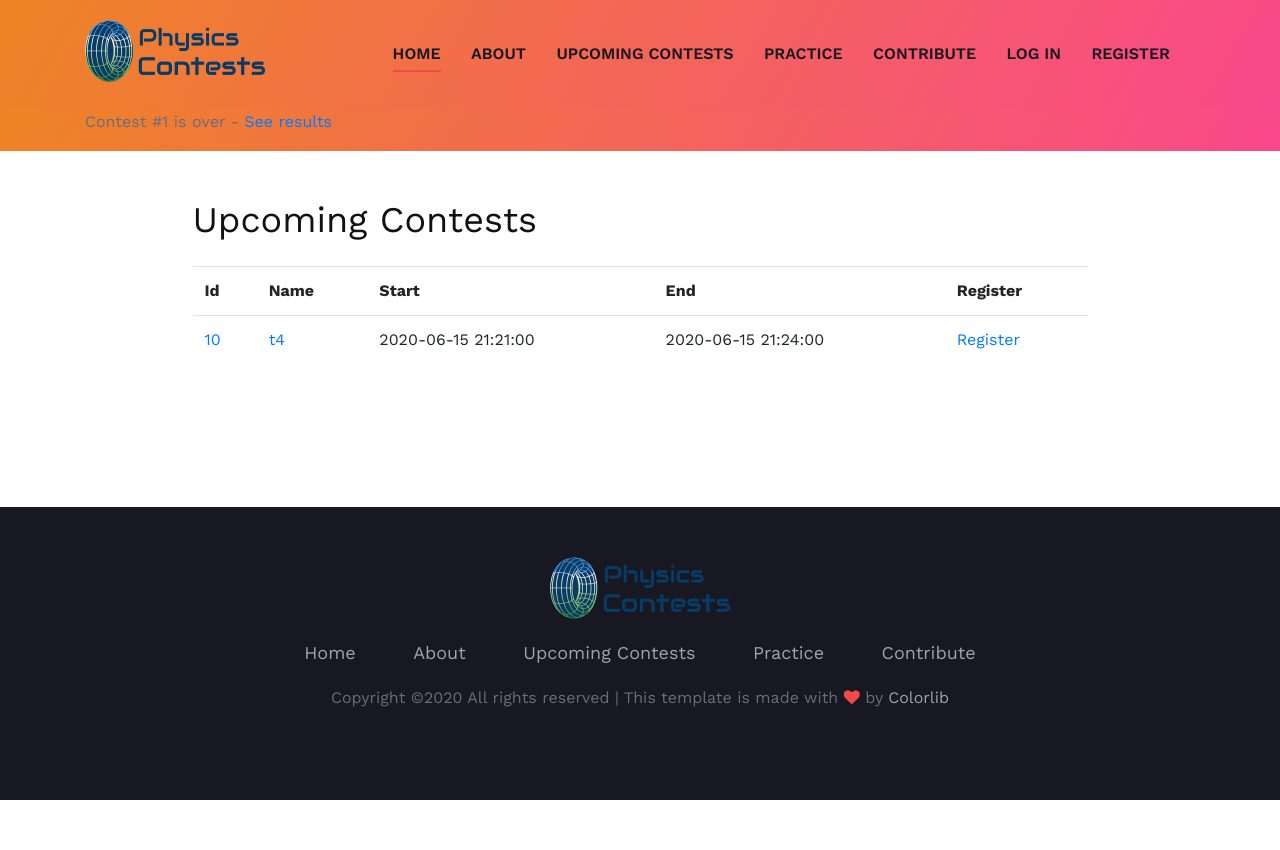
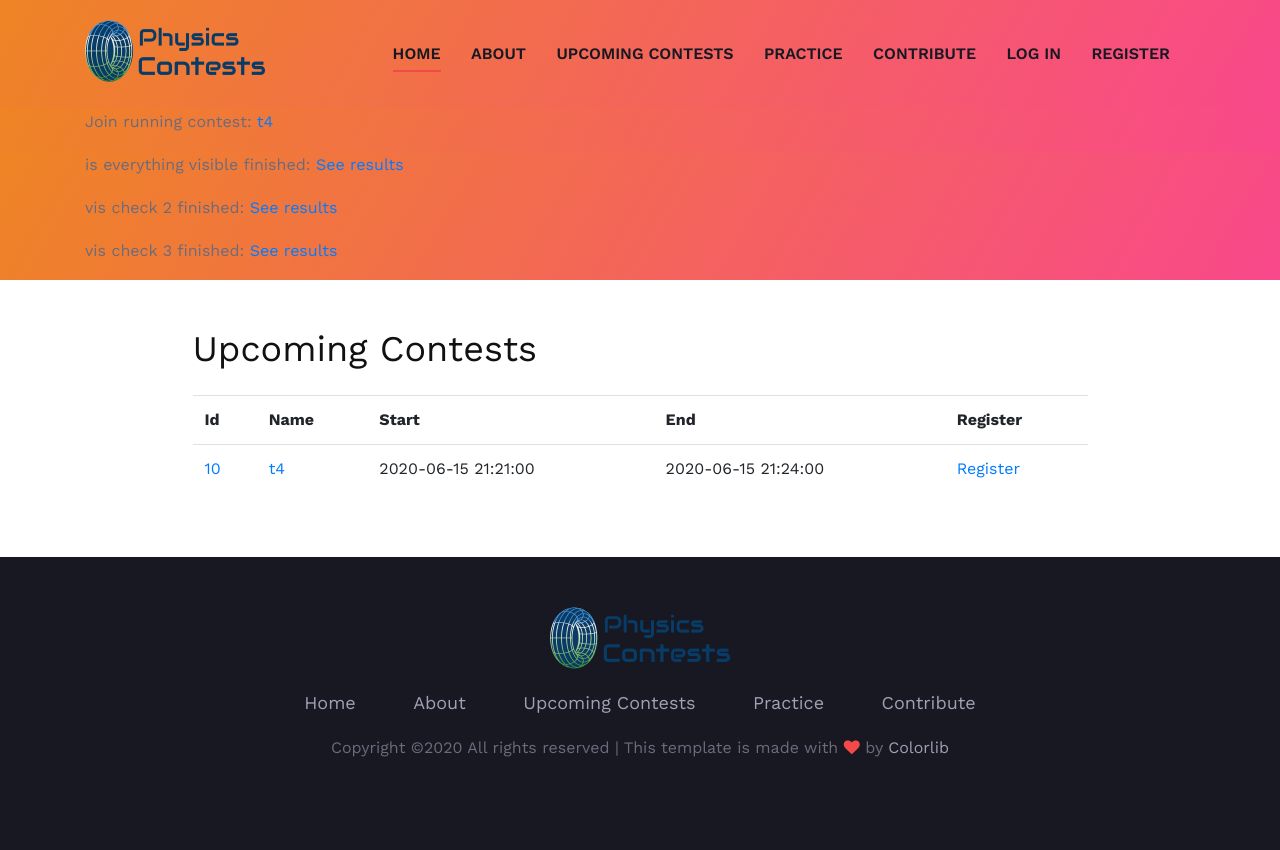
Before and after one commit to SimonSkade/phisicscontests, a Flask app: page /upcoming_contests in a window 1280 px wide. Before the commit the page ends 800 px from the top, so only its background shows below. Run offline with Flask 2, Linux system fonts and the light colour scheme; data comes from the database, SQL or seed files in the repository; both versions use the stored data as it was after the commit; some libraries are stand-ins or nearby versions.

Commit message:
I now changed everything what is connected to time to UTC time, except the countdown, which does not work at the moment; but the rest should work

```diff
--- a/physicscontests/__init__.py
+++ b/physicscontests/__init__.py
@@ -5,6 +5,7 @@ from flask_login import LoginManager
 from datetime import datetime, timedelta
 from apscheduler.schedulers.background import BackgroundScheduler
 import os
+from pytz import utc
 
 app = Flask(__name__)
 
@@ -22,7 +23,7 @@ bcrypt = Bcrypt(app)
 login_manager = LoginManager(app)
 login_manager.login_view = "login"
 login_manager.login_message_category = "info"
-scheduler = BackgroundScheduler()
+scheduler = BackgroundScheduler(timezone=utc)
 scheduler.start()
 
 
@@ -36,11 +37,11 @@ def get_important_announcements():#should only be triggered once if there is som
 	return announcements
 
 def get_running_contests():
-	contests_running = Contest.query.filter(Contest.start <= datetime.now()).filter(Contest.end > datetime.now()).all()
+	contests_running = Contest.query.filter(Contest.start <= datetime.utcnow()).filter(Contest.end > datetime.utcnow()).all()
 	return contests_running
 
 def get_finished_contests():
-	contests_finished = Contest.query.filter(Contest.end <= datetime.now()).filter(Contest.end > datetime.now() - timedelta(hours=2)).all()
+	contests_finished = Contest.query.filter(Contest.end <= datetime.utcnow()).filter(Contest.end > datetime.utcnow() - timedelta(hours=1)).all()
 	return contests_finished
 
 app.jinja_env.globals.update(get_running_contests=get_running_contests)
--- a/physicscontests/forms.py
+++ b/physicscontests/forms.py
@@ -98,8 +98,8 @@ class AnswerForm(FlaskForm):
 class ContestForm(FlaskForm):
 	name = StringField("Contest name", validators=[DataRequired()])
 	description = TextAreaField("Contest description")
-	start = DateTimeField("Start (format: yyyy-mm-dd HH:MM:SS)", validators=[DataRequired()])
-	end = DateTimeField("End (format: yyyy-mm-dd HH:MM:SS)", validators=[DataRequired()])
+	start = DateTimeField("Start (in UTC time!) (format: yyyy-mm-dd HH:MM:SS)", validators=[DataRequired()])
+	end = DateTimeField("End (in UTC time!) (format: yyyy-mm-dd HH:MM:SS)", validators=[DataRequired()])
 	"""if current_user:
 		users_tasks = Task.query.filter(or_(Task.visible == True, Task.author == current_user)).all()
 	else:
--- a/physicscontests/models.py
+++ b/physicscontests/models.py
@@ -12,7 +12,7 @@ class Solved_by(db.Model):
 	__table_args__ = (db.PrimaryKeyConstraint("user_id","task_id"),)
 	user_id = db.Column(db.Integer, db.ForeignKey("user.id"), primary_key=True)
 	task_id = db.Column(db.Integer, db.ForeignKey("task.id"), primary_key=True)
-	timestamp = db.Column(db.TIMESTAMP(timezone=False), nullable=False, default=datetime.now())#later change to 2 hours offset
+	timestamp = db.Column(db.TIMESTAMP(timezone=False), nullable=False, default=datetime.utcnow())#later change to 2 hours offset
 	solved_by_users = db.relationship("User", back_populates="solved")
 	solved = db.relationship("Task", back_populates="solved_by_users")
 
--- a/physicscontests/routes.py
+++ b/physicscontests/routes.py
@@ -14,7 +14,7 @@ from flask_wtf import FlaskForm
 @app.route("/")
 @app.route("/home")
 def home():
-	contest = Contest.query.filter(Contest.end > datetime.now()).order_by(Contest.start).first()
+	contest = Contest.query.filter(Contest.end > datetime.utcnow()).order_by(Contest.start).first()
 	return render_template("index.html", contest=contest)
 
 
@@ -137,7 +137,7 @@ def create_task():
 
 @app.route("/modify-task/<int:taskID>", methods=["GET","POST"])
 @login_required
-def modify_task(taskID):
+def modify_task(taskID):#modifiying does not work well yet (it only changes the stuff that is not set to the current value)
 	task = Task.query.filter_by(id=taskID).first()
 	if current_user != task.author:
 		return not_found(404)
@@ -179,13 +179,13 @@ def modify_task(taskID):
 @app.route("/practice/exercises/<int:taskID>", methods=["GET","POST"])
 def view_task(taskID):
 	task = Task.query.filter_by(id=taskID).first()
-	if task:
+	if task and (task.visible or current_user == task.author):
 		form = AnswerForm()
 		if current_user.is_authenticated and Solved_by.query.filter_by(solved=task).filter_by(solved_by_users=current_user).all():
 			form.answer.data = task.solution
 		if form.validate_on_submit():
 			if abs(form.answer.data-task.solution)/abs(task.solution) <= 0.01 and current_user.is_authenticated and not Solved_by.query.filter_by(solved=task).filter_by(solved_by_users=current_user).all():
-				assoc = Solved_by(solved_by_users=current_user, solved=task, timestamp=datetime.now())
+				assoc = Solved_by(solved_by_users=current_user, solved=task, timestamp=datetime.utcnow())
 				task.solved_by_users.append(assoc)
 				db.session.commit()
 			image_file = None
@@ -203,15 +203,14 @@ def view_task(taskID):
 @app.route("/contests/<int:contestID>")
 def view_contest(contestID):
 	contest = Contest.query.filter_by(id=contestID).first()
-	return render_template("view_contest.html", contest=contest)
-	if contest.end < datetime.now() or current_user == contest.creator:
+	if contest.end < datetime.utcnow() or current_user == contest.creator:
 		return render_template("view_contest.html", contest=contest)
 	elif not current_user.is_authenticated:
 		flash(f"Log in to participate in the contest!", "success")
 		return redirect(url_for("login"))
 	elif current_user not in contest.participants:
 		return redirect(url_for("register_contest", contestID=contestID))
-	elif contest.start > datetime.now():
+	elif contest.start > datetime.utcnow():
 		flash("The contest has not started yet. You can access this page when the contest has started.")
 		return redirect(url_for("home"))
 	else:
@@ -228,7 +227,7 @@ def register_contest(contestID):
 		elif current_user not in contest.participants:
 			contest.participants.append(current_user)
 			db.session.commit()
-		if contest.start <= datetime.now():
+		if contest.start <= datetime.utcnow():
 			return redirect(url_for("view_contest", contestID=contestID))
 		else:
 			return redirect(url_for("home"))
@@ -239,7 +238,7 @@ def register_contest(contestID):
 @app.route("/contests/scoreboard/<int:contestID>")
 def contest_scoreboard(contestID):#inefficient, must be changed if there are many participants in one contest
 	contest = Contest.query.filter_by(id=contestID).first()
-	#if datetime.now() > contest.end:
+	#if datetime.utcnow() > contest.end:
 	#calculate scoreboard
 	task_ids = [task.id for task in contest.tasks]
 	#participation = len(contest.participants)
@@ -252,8 +251,8 @@ def contest_scoreboard(contestID):#inefficient, must be changed if there are man
 		all_solves.append(solves)
 		for i in range(len(solves)):
 			task = solves[i].solved
-			if task.id in task_ids and solves[i].timestamp+timedelta(hours=1,minutes=39) < contest.end:
-				contest_tasks_solved.append((task,solves[i].timestamp+timedelta(hours=1,minutes=39)))
+			if task.id in task_ids and solves[i].timestamp < contest.end:
+				contest_tasks_solved.append((task,solves[i].timestamp))
 		score = 0
 		latest_answer = timedelta(0)
 		for task,time in contest_tasks_solved:
@@ -287,12 +286,12 @@ def practice():
 
 @app.route("/past_contests")
 def past_contests():
-	contests = Contest.query.filter(Contest.end <= datetime.now()).all()
+	contests = Contest.query.filter(Contest.end <= datetime.utcnow()).all()
 	return render_template("past_contests.html", contests=contests)
 
 @app.route("/upcoming_contests")
 def upcoming_contests():
-	contests = Contest.query.filter(Contest.end > datetime.now()).order_by(Contest.start).all()
+	contests = Contest.query.filter(Contest.end > datetime.utcnow()).order_by(Contest.start).all()
 	return render_template("upcoming_contests.html", contests=contests, current_user=current_user)
 
 
@@ -302,7 +301,7 @@ def contribute():
 
 
 
-def contest_start_notification(contestID):#does not work, as it requires a user request
+def contest_start_process(contestID):#test online on heroku!!!
 	contest = Contest.query.filter_by(id=contestID).first()
 	for task in contest.tasks:
 		task.visible = True
@@ -334,9 +333,9 @@ def create_contest():
 		db.session.add(contest)
 		db.session.commit()
 		#scheduler.add_job(contest_start_notification, "date", run_date=contest.start, args=[contest.id])
-		scheduler.add_job(end_contest_process, "date", run_date=contest.end, args=[contest.id])
+		scheduler.add_job(contest_start_process, "date", run_date=contest.start, args=[contest.id])
 		flash("Contest created successfully!")
-	return render_template("create_contest.html", form=form)#, contests_running=Contest.query.filter(Contest.start <= datetime.now()).filter(Contest.end > datetime.now()).all())
+	return render_template("create_contest.html", form=form)
 
 
 
--- a/physicscontests/templates/base.html
+++ b/physicscontests/templates/base.html
@@ -94,18 +94,8 @@
             {% endfor %}
         {% endif %}
     {% endwith %}
-    <!--<header class="header-section bg-gradient">
-        <div class="container">
-                <div class="row center-form"><p>Join running contest: <a href="{{ url_for('view_contest', contestID=1) }}">Hier gehts zum Contest</a></p></div>
-        </div>
-    </header>-->
-    <header class="header-section bg-gradient">
-        <div class="container">
-                <div class="row center-form"><p>Contest #1 is over -  <a href="{{ url_for('contest_scoreboard', contestID=1) }}">See results</a></p></div>
-        </div>
-    </header>
 
-    <!--{% with running_cs = get_running_contests() %}
+    {% with running_cs = get_running_contests() %}
         {% if running_cs %}
             <header class="header-section bg-gradient">
                 <div class="container">
@@ -122,12 +112,12 @@
             <header class="header-section bg-gradient">
                 <div class="container">
                     {% for contest in finished_cs %}
-                        <div class="row center-form"><p>View results of finished contest: <a href="{{ url_for('contest_scoreboard', contestID=contest.id) }}">{{ contest.name }}</a></p></div>
+                        <div class="row center-form"><p>{{ contest.name }} finished: <a href="{{ url_for('contest_scoreboard', contestID=contest.id) }}">See results</a></p></div>
                     {% endfor %}
                 </div>
             </header>
         {% endif %}
-    {% endwith %}-->
+    {% endwith %}
 
     {% block body %}{% endblock %}
 
--- a/physicscontests/templates/upcoming_contests.html
+++ b/physicscontests/templates/upcoming_contests.html
@@ -14,8 +14,8 @@
 			</tr>
 			{% for contest in contests %}
 				<tr>
-					<td><a href="url_for('view_contest', contestID=contest.id) }}">{{ contest.id }}</a></td>
-					<td><a href="url_for('view_contest', contestID=contest.id) }}">{{ contest.name }}</a></td>
+					<td><a href="{{ url_for('view_contest', contestID=contest.id) }}">{{ contest.id }}</a></td>
+					<td><a href="{{ url_for('view_contest', contestID=contest.id) }}">{{ contest.name }}</a></td>
 					<td>{{ contest.start }}</td>
 					<td>{{ contest.end }}</td>
 					{% if current_user.is_authenticated and current_user in contest.participants %}
```
Also changed, not shown: README.md, physicscontests/site.db.
